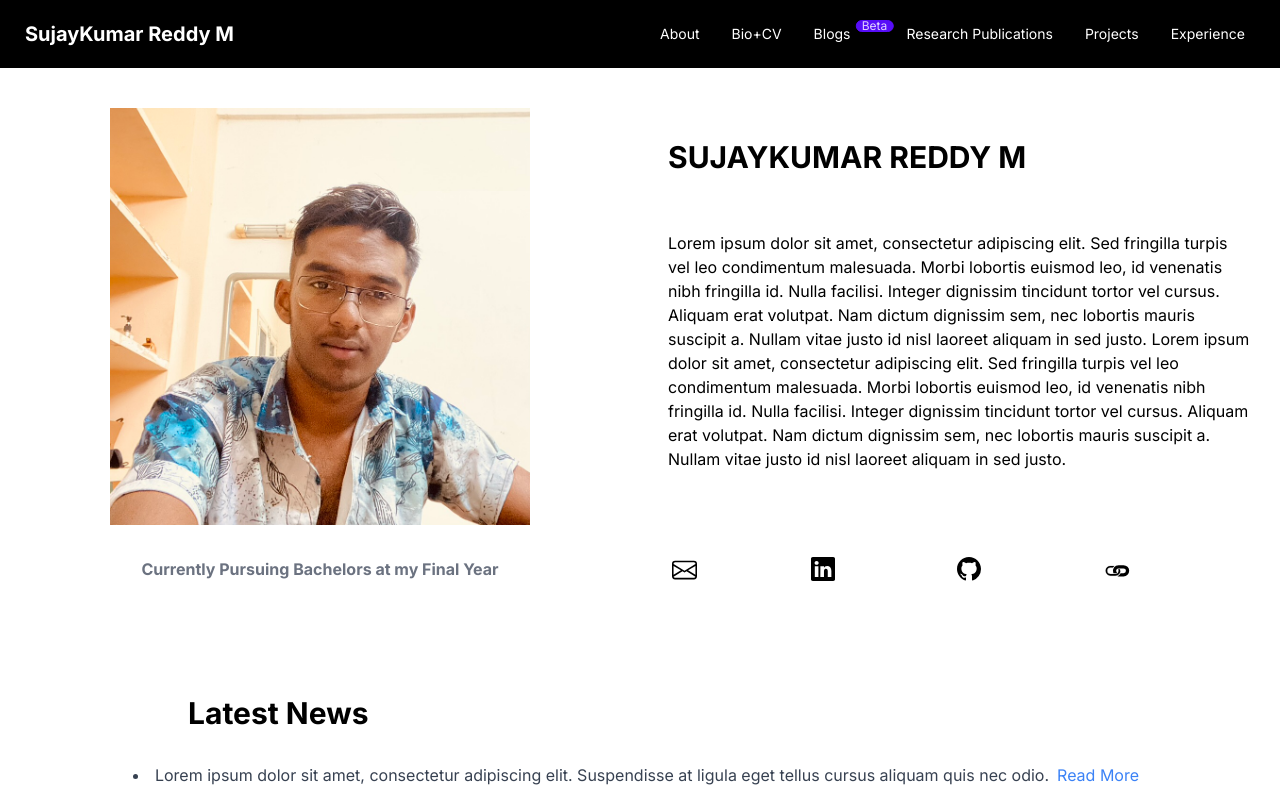
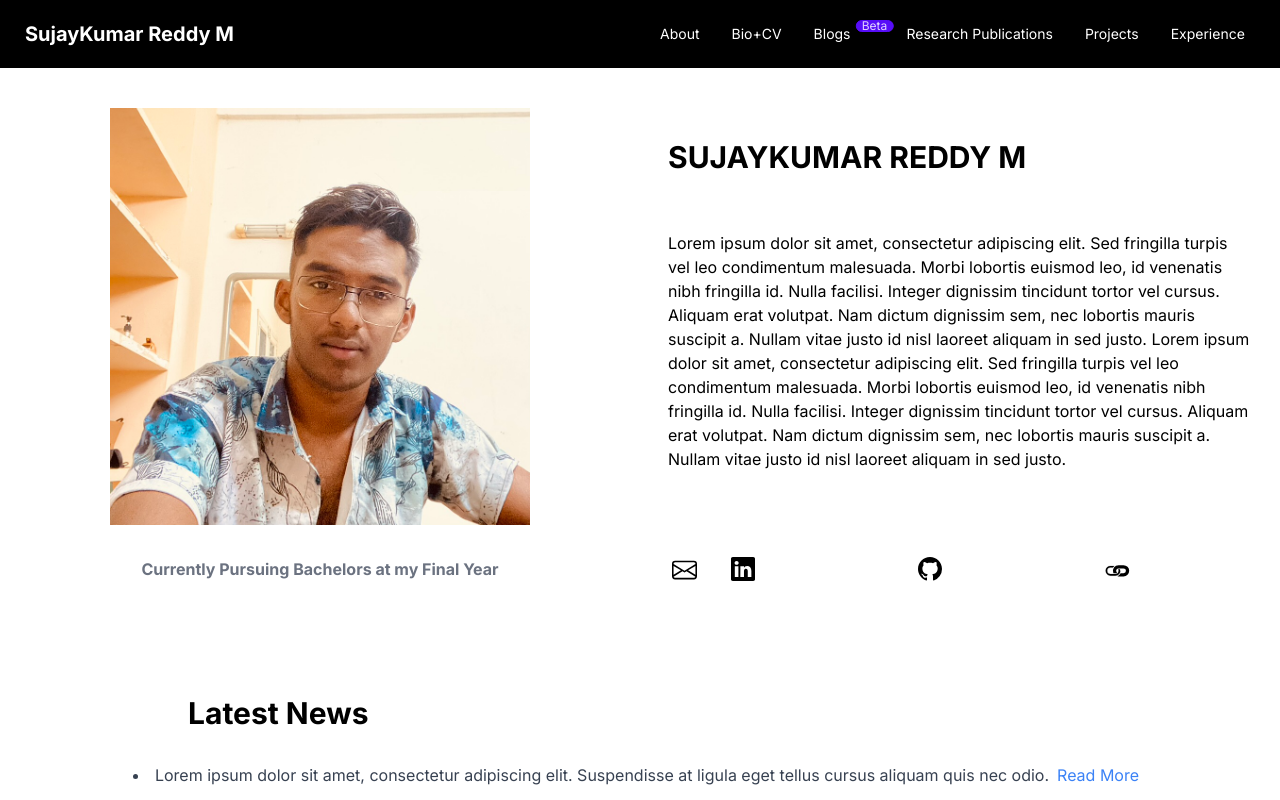
Before and after one commit to sujaykumarmag/pertfolio_site, a Next.js app: page / in a window 1280 px wide. Shown: the top 800 px of the page. Built offline with nearby package versions, Linux system fonts and the light colour scheme.

Commit message:
Home Added

```diff
--- a/src/app/home/links.js
+++ b/src/app/home/links.js
@@ -8,10 +8,10 @@
 
 
 
-                    <div className="w-1/4"><a  href={`mailto:${'sujaykumar.reddym@gmail.com'}`}><svg xmlns="http://www.w3.org/2000/svg" width="25" height="26" fill="currentColor" class="bi bi-envelope" viewBox="0 0 16 16"> <path d="M0 4a2 2 0 0 1 2-2h12a2 2 0 0 1 2 2v8a2 2 0 0 1-2 2H2a2 2 0 0 1-2-2V4Zm2-1a1 1 0 0 0-1 1v.217l7 4.2 7-4.2V4a1 1 0 0 0-1-1H2Zm13 2.383-4.708 2.825L15 11.105V5.383Zm-.034 6.876-5.64-3.471L8 9.583l-1.326-.795-5.64 3.47A1 1 0 0 0 2 13h12a1 1 0 0 0 .966-.741ZM1 11.105l4.708-2.897L1 5.383v5.722Z" fill="black"></path> </svg>
+                    <a  href={`mailto:${'sujaykumar.reddym@gmail.com'}`}><svg xmlns="http://www.w3.org/2000/svg" width="25" height="26" fill="currentColor" class="bi bi-envelope" viewBox="0 0 16 16"> <path d="M0 4a2 2 0 0 1 2-2h12a2 2 0 0 1 2 2v8a2 2 0 0 1-2 2H2a2 2 0 0 1-2-2V4Zm2-1a1 1 0 0 0-1 1v.217l7 4.2 7-4.2V4a1 1 0 0 0-1-1H2Zm13 2.383-4.708 2.825L15 11.105V5.383Zm-.034 6.876-5.64-3.471L8 9.583l-1.326-.795-5.64 3.47A1 1 0 0 0 2 13h12a1 1 0 0 0 .966-.741ZM1 11.105l4.708-2.897L1 5.383v5.722Z" fill="black"></path> </svg>
 
 
-                    </a></div>
+                    </a>
 
 
 
```
